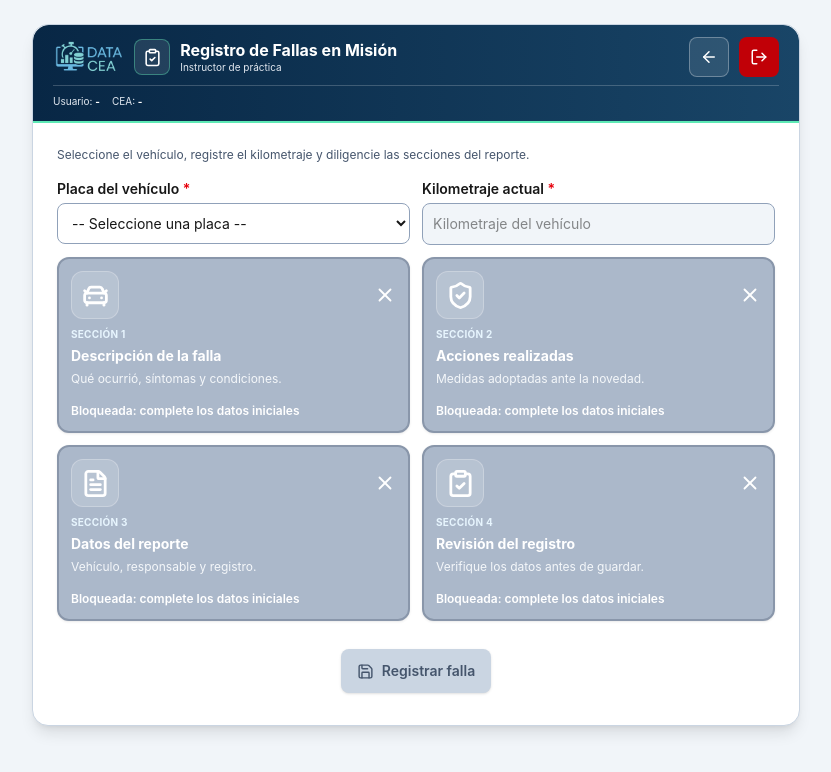
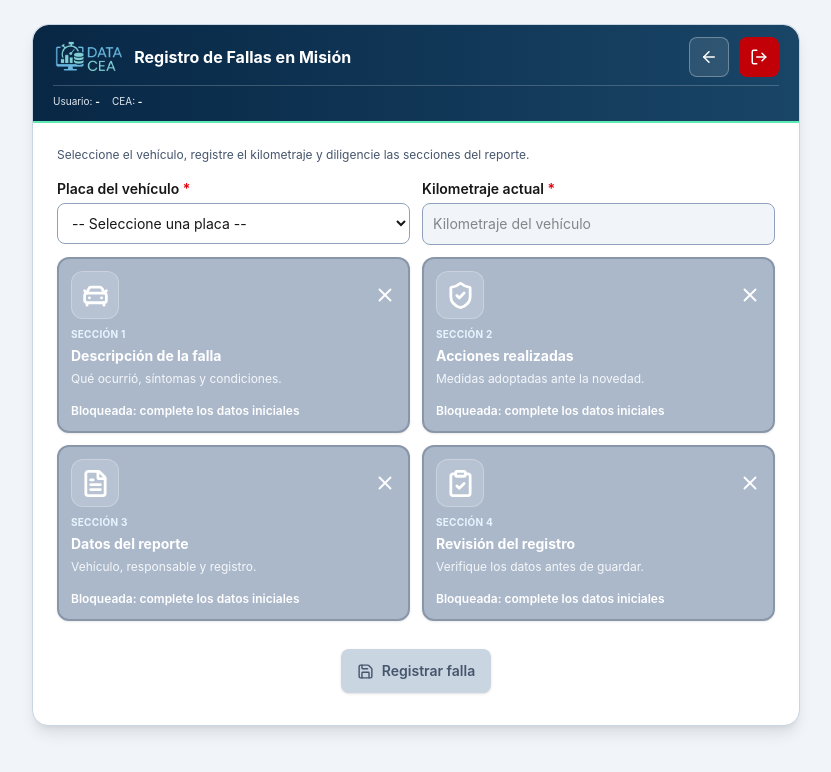
Before and after one commit to YulianoB/DATA-CEA, a Next.js app: page /instructor/practica/fallas in a window 1280 px wide. Shown: the top 772 px of the page, without its empty margins (224-1055 px from the left). Built offline with nearby package versions, Linux system fonts and the light colour scheme; sample sign-in values are in the browser's storage.

Commit message:
Instructor práctica: simplificar encabezado compartido en móvil

```diff
--- a/components/instructor/practica/EstilosModuloPractica.jsx
+++ b/components/instructor/practica/EstilosModuloPractica.jsx
@@ -7,14 +7,10 @@ import { ClipboardCheck, ArrowLeft, LogOut, CircleCheck, TriangleAlert, Save, Ch
 export function EncabezadoPractica({ titulo, usuario, cea, onRegresar, onCerrarSesion }) {
   return (
     <header className="rounded-t-2xl border-b-2 border-emerald-300 bg-gradient-to-r from-[#082745] to-[#194567] px-3 py-3 text-white sm:px-5">
-      <div className="flex items-center gap-2.5">
+      <div className="flex items-center gap-2 sm:gap-2.5">
         <Image src="/logo.png" alt="DATA CEA" width={80} height={40} priority className="h-9 w-auto max-w-[76px] shrink-0 object-contain" />
-        <div className="flex h-9 w-9 shrink-0 items-center justify-center rounded-lg border border-emerald-300/40 bg-white/10">
-          <ClipboardCheck size={19} />
-        </div>
         <div className="min-w-0 flex-1">
-          <h1 className="text-sm font-bold leading-tight sm:text-base">{titulo}</h1>
-          <p className="text-[10px] text-slate-200">Instructor de práctica</p>
+          <h1 className="text-sm font-bold leading-snug break-words sm:text-base">{titulo}</h1>
         </div>
         <button type="button" onClick={onRegresar} aria-label="Regresar" title="Regresar" className="flex h-10 w-10 shrink-0 items-center justify-center rounded-lg border border-white/30 bg-white/10"><ArrowLeft size={18} /></button>
         <button type="button" onClick={onCerrarSesion} aria-label="Cerrar sesión" title="Cerrar sesión" className="flex h-10 w-10 shrink-0 items-center justify-center rounded-lg bg-red-700"><LogOut size={18} /></button>
```
